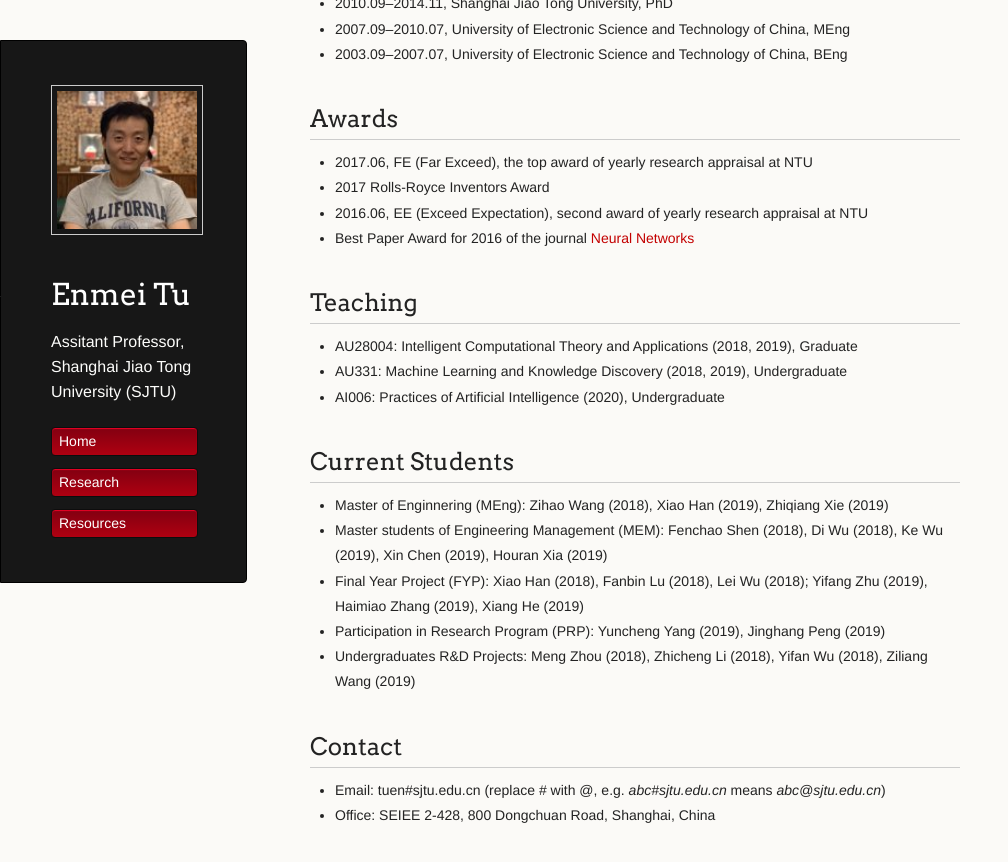
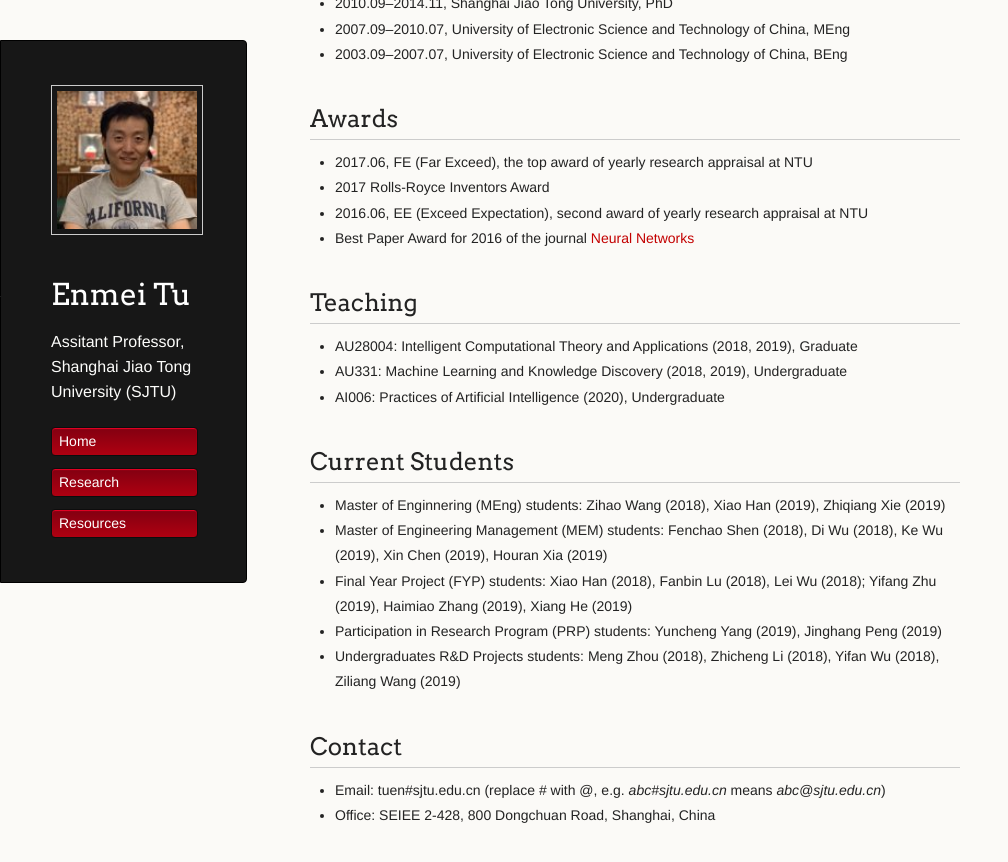
Before and after one commit to hellotem/enmeitu.github.io, a Jekyll site: the page built from index.md, in a window 1280 px wide and 900 px high, scrolled down 576 px. Shown: the top 862 px of the window, without its empty margins (0-1008 px from the left). Built offline with Jekyll 4.4.1, drawn with Linux system fonts in a browser that asks for light colours.

Commit message:
Update index.md

```diff
--- a/index.md
+++ b/index.md
@@ -37,11 +37,11 @@ Enmei obtained his PhD degree from [Shanghai Jiao Tong University (SJTU)](http:/
 * AI006:  Practices of Artificial Intelligence (2020), Undergraduate
 
 ## Current Students
-* Master of Enginnering (MEng): Zihao Wang (2018), Xiao Han (2019), Zhiqiang Xie (2019)
-* Master students of Engineering Management (MEM): Fenchao Shen (2018), Di Wu (2018), Ke Wu (2019), Xin Chen (2019), Houran Xia (2019)
-* Final Year Project (FYP): Xiao Han (2018), Fanbin Lu (2018), Lei Wu (2018); Yifang Zhu (2019), Haimiao Zhang (2019), Xiang He (2019)
-* Participation in Research Program (PRP): Yuncheng Yang (2019), Jinghang Peng (2019)
-* Undergraduates R&D Projects: Meng Zhou (2018), Zhicheng Li (2018), Yifan Wu (2018), Ziliang Wang (2019)
+* Master of Enginnering (MEng) students: Zihao Wang (2018), Xiao Han (2019), Zhiqiang Xie (2019)
+* Master of Engineering Management (MEM) students: Fenchao Shen (2018), Di Wu (2018), Ke Wu (2019), Xin Chen (2019), Houran Xia (2019)
+* Final Year Project (FYP) students: Xiao Han (2018), Fanbin Lu (2018), Lei Wu (2018); Yifang Zhu (2019), Haimiao Zhang (2019), Xiang He (2019)
+* Participation in Research Program (PRP) students: Yuncheng Yang (2019), Jinghang Peng (2019)
+* Undergraduates R&D Projects students: Meng Zhou (2018), Zhicheng Li (2018), Yifan Wu (2018), Ziliang Wang (2019)
 
 ## Contact
 * Email: tuen#sjtu.edu.cn (replace # with @, e.g. _abc#sjtu.edu.cn_ means _abc@sjtu.edu.cn_)
```
